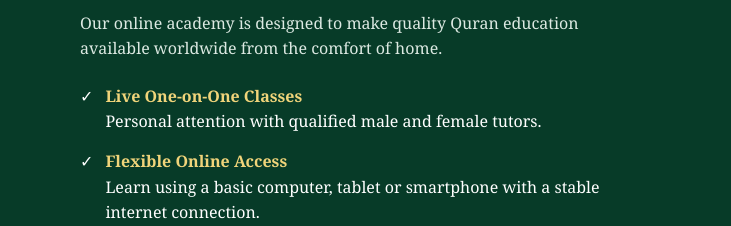
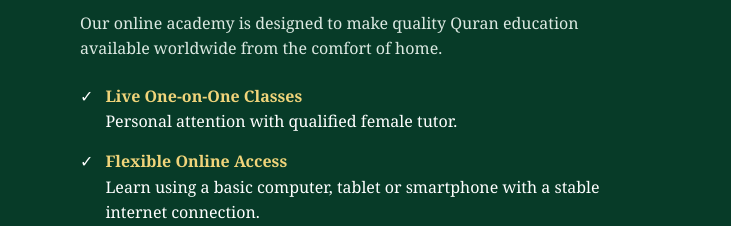
Before and after one commit to hadiqa-tul-emaan/Hadiqa-Tul-EmamQuranAcademy, a plain HTML site: page index.html in a window 1280 px wide. Shown: the part 1734-1960 px from the top of the page, 0-731 px from the left. Drawn offline with Linux system fonts and the light colour scheme.

Commit message:
Update tutor description in index.html

```diff
--- a/index.html
+++ b/index.html
@@ -168,7 +168,7 @@ footer img{width:78px;margin-bottom:10px}
       <h2>Quran learning made simple, personal and accessible.</h2>
       <p>Our online academy is designed to make quality Quran education available worldwide from the comfort of home.</p>
       <div class="points">
-        <div class="point"><span>✓</span><div><b>Live One-on-One Classes</b><br>Personal attention with qualified male and female tutors.</div></div>
+        <div class="point"><span>✓</span><div><b>Live One-on-One Classes</b><br>Personal attention with qualified female tutor.</div></div>
         <div class="point"><span>✓</span><div><b>Flexible Online Access</b><br>Learn using a basic computer, tablet or smartphone with a stable internet connection.</div></div>
         <div class="point"><span>✓</span><div><b>Free Trial Session</b><br>Start with an introductory/demo class to experience the teaching approach.</div></div>
         <div class="point"><span>✓</span><div><b>Worldwide Learning</b><br>Students can join from different countries and time zones.</div></div>
```
